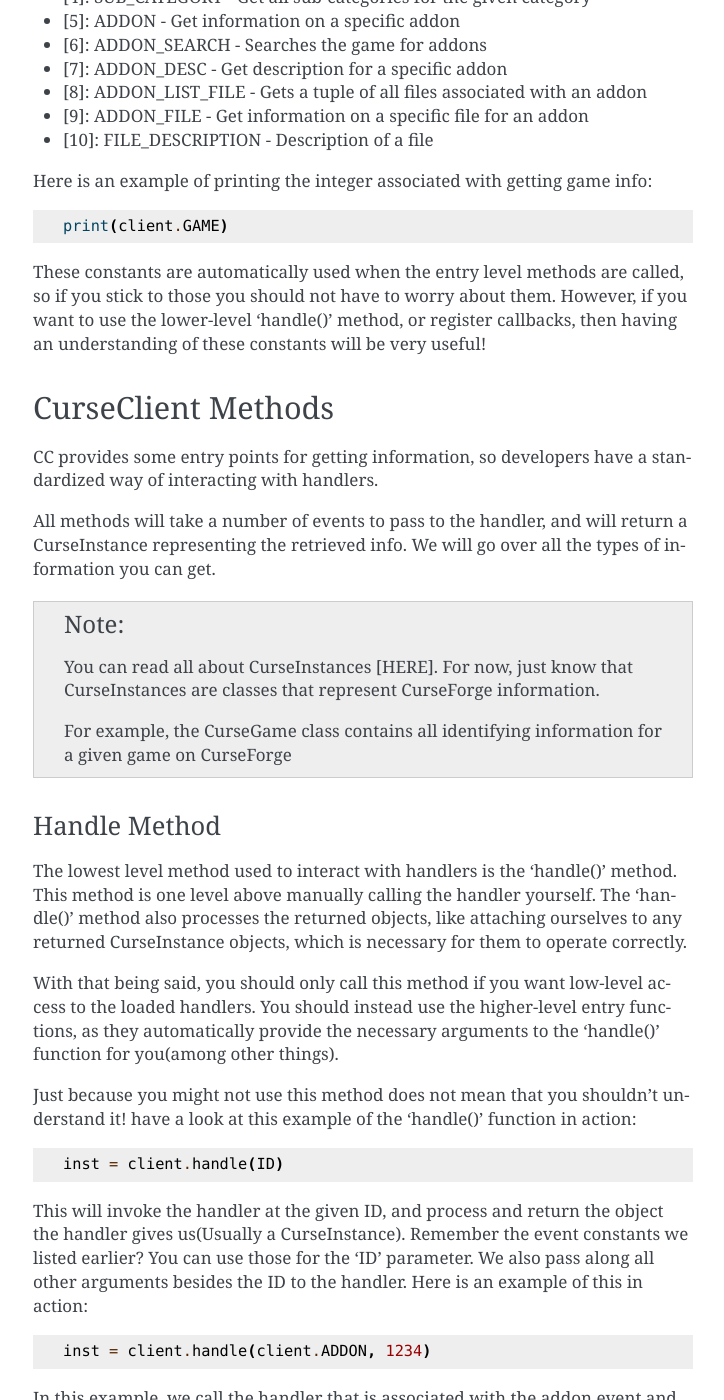
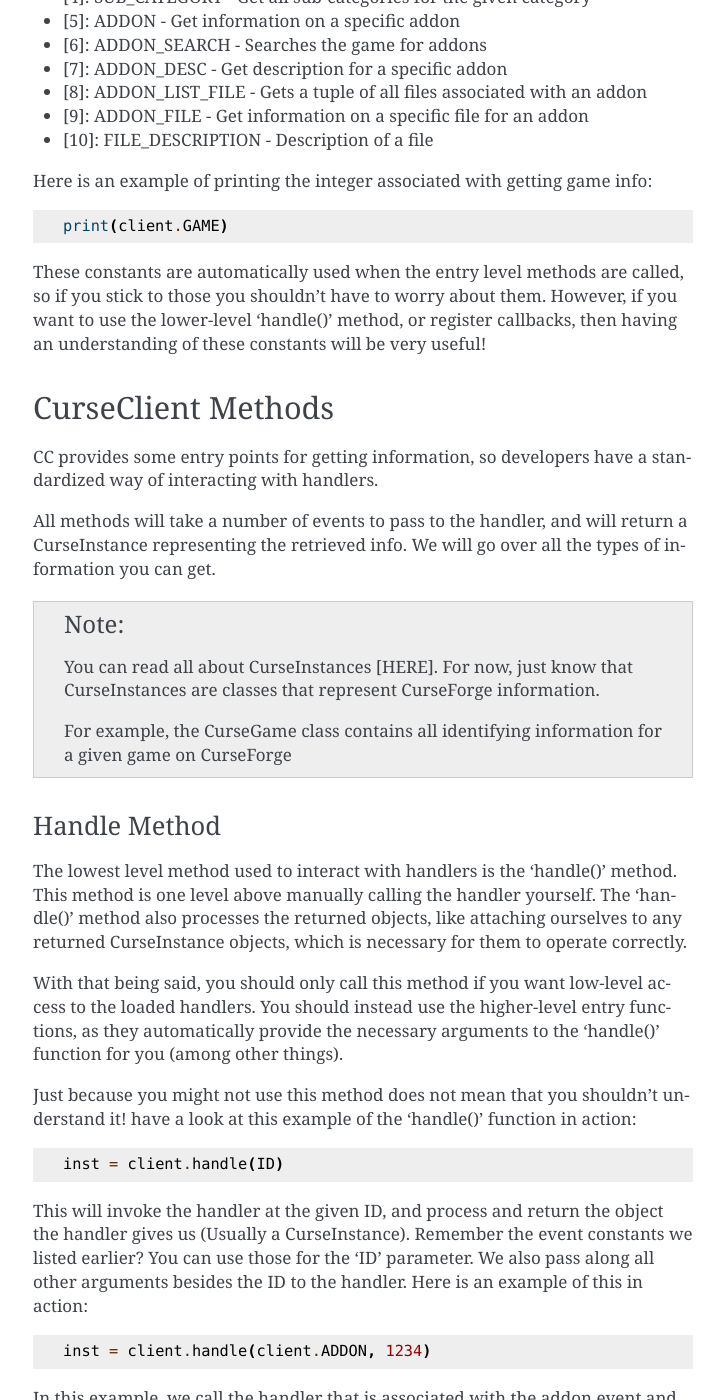
Before and after one commit to OwenCochell/cursepy, a Sphinx documentation site: the page built from docs/source/basic/collection.rst, in a window 1280 px wide and 1400 px high, scrolled down 2204 px. Shown: the whole window, without its empty margins (387-1111 px from the left). Built offline with Sphinx 7.4.7, drawn with Linux system fonts in a browser that asks for light colours; pages that are not in the unit, such as notebooks, are missing from menus; some of the changed text lies outside the part shown.

Commit message:
Fixed small grammatical errors.

```diff
--- a/docs/source/basic/collection.rst
+++ b/docs/source/basic/collection.rst
@@ -16,7 +16,7 @@
 
 Now, what is a 'CurseClient', and why is it relevant?
 
-The CurseClient(Hereafter referred to as CC),
+The CurseClient (Hereafter referred to as CC),
 is the class that facilitates communication with CurseForge(CF).
 It does many things under the hood to make the communication with CF
 a very simple procedure.
@@ -132,7 +132,7 @@
     print(client.GAME)
 
 These constants are automatically used when the entry level methods are called,
-so if you stick to those you should not have to worry about them.
+so if you stick to those you shouldn't have to worry about them.
 However, if you want to use the lower-level 'handle()' method,
 or register callbacks,
 then having an understanding of these constants will be very useful!
@@ -169,7 +169,7 @@
 access to the loaded handlers.
 You should instead use the higher-level entry functions,
 as they automatically provide the necessary arguments to the 'handle()'
-function for you(among other things).
+function for you (among other things).
 
 Just because you might not use this method does not mean that you shouldn't understand it!
 have a look at this example of the 'handle()' function in action:
@@ -180,7 +180,7 @@
 
 This will invoke the handler at the given ID,
 and process and return the object the handler
-gives us(Usually a CurseInstance).
+gives us (Usually a CurseInstance).
 Remember the event constants we listed earlier?
 You can use those for the 'ID' parameter.
 We also pass along all other arguments besides the ID
@@ -286,7 +286,7 @@
 and CAT_ID is the category ID to search under.
 We return a tuple of CurseAddon objects representing the search results.
 
-Users can optionally provide search object
+Users can optionally provide a search object
 to fine tune to search operation.
 You can get a search object using the 'get_search'
 method:
```
Also changed, not shown: other parts of docs/source/basic/collection.rst (+5 -5 lines).
